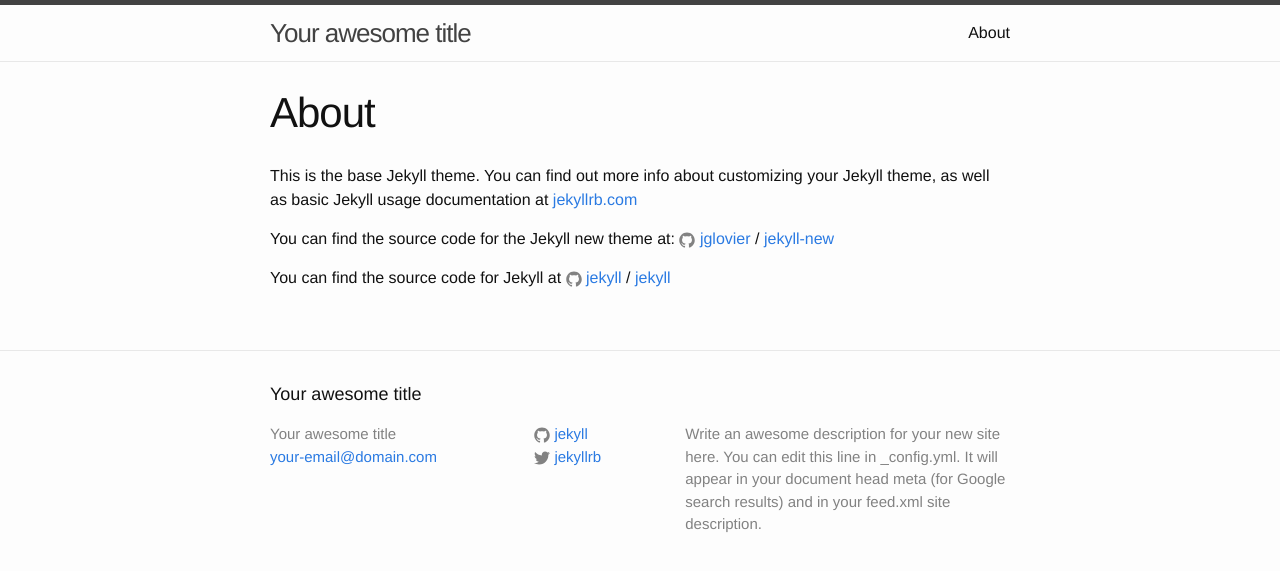
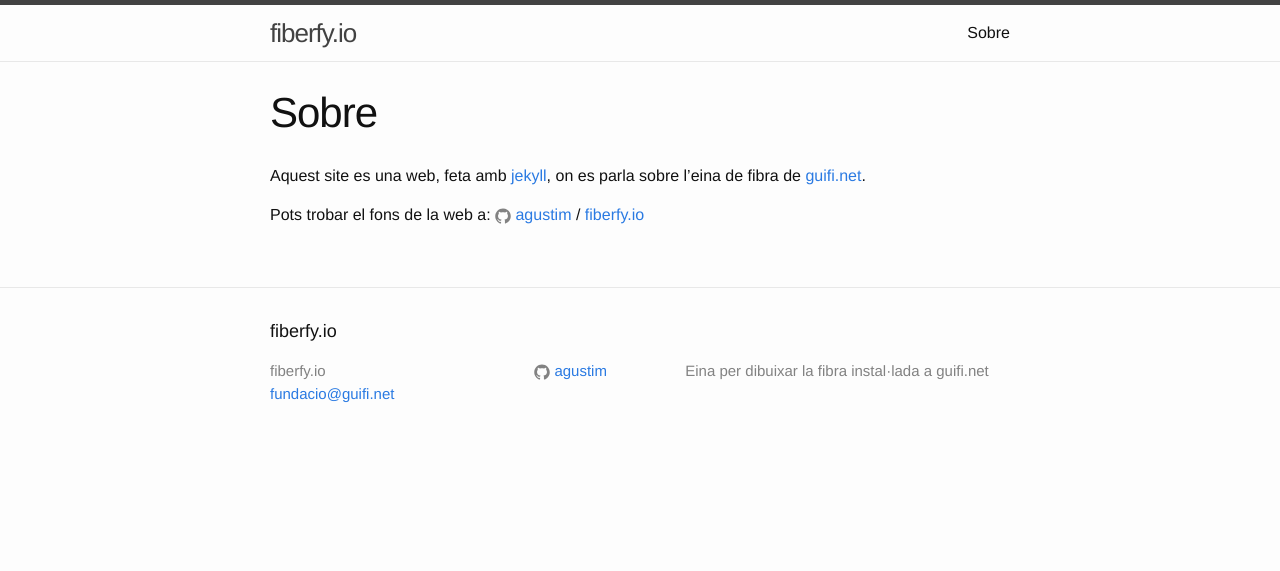
Before and after one commit to agustim/fiberfy.io, a Jekyll site: the page built from about.md, in a window 1280 px wide. Shown: the top 571 px of the page. Built offline with Jekyll 4.4.1, drawn with Linux system fonts in a browser that asks for light colours.

Commit message:
First version of fiberfy.io

```diff
--- a/_config.yml
+++ b/_config.yml
@@ -6,16 +6,12 @@
 # 'jekyll serve'. If you change this file, please restart the server process.
 
 # Site settings
-title: Your awesome title
-email: your-email@domain.com
-description: > # this means to ignore newlines until "baseurl:"
-  Write an awesome description for your new site here. You can edit this
-  line in _config.yml. It will appear in your document head meta (for
-  Google search results) and in your feed.xml site description.
+title: fiberfy.io
+email: fundacio@guifi.net
+description: Eina per dibuixar la fibra instal·lada a guifi.net
 baseurl: "" # the subpath of your site, e.g. /blog
-url: "http://yourdomain.com" # the base hostname & protocol for your site
-twitter_username: jekyllrb
-github_username:  jekyll
+url: "http://fiberfy.io" # the base hostname & protocol for your site
+github_username:  agustim
 
 # Build settings
 markdown: kramdown
--- a/about.md
+++ b/about.md
@@ -1,15 +1,11 @@
 ---
 layout: page
-title: About
+title: Sobre
 permalink: /about/
 ---
 
-This is the base Jekyll theme. You can find out more info about customizing your Jekyll theme, as well as basic Jekyll usage documentation at [jekyllrb.com](http://jekyllrb.com/)
+Aquest site es una web, feta amb [jekyll](https://github.com/jekyll/jekyll), on es parla sobre l'eina de fibra de [guifi.net](http://guifi.net).
 
-You can find the source code for the Jekyll new theme at:
-{% include icon-github.html username="jglovier" %} /
-[jekyll-new](https://github.com/jglovier/jekyll-new)
-
-You can find the source code for Jekyll at
-{% include icon-github.html username="jekyll" %} /
-[jekyll](https://github.com/jekyll/jekyll)
+Pots trobar el fons de la web a:
+{% include icon-github.html username="agustim" %} /
+[fiberfy.io](https://github.com/agustim/fiberfy.io)
--- a/index.html
+++ b/index.html
@@ -4,7 +4,7 @@
 
 <div class="home">
 
-  <h1 class="page-heading">Posts</h1>
+  <h1 class="page-heading">Últimes Notícies</h1>
 
   <ul class="post-list">
     {% for post in site.posts %}
```
Also changed, not shown: _posts/2016-06-20-presentacio-sax2016.markdown (added, +10 -0 lines), _posts/2016-06-20-welcome-to-jekyll.markdown (deleted, +0 -25 lines).
